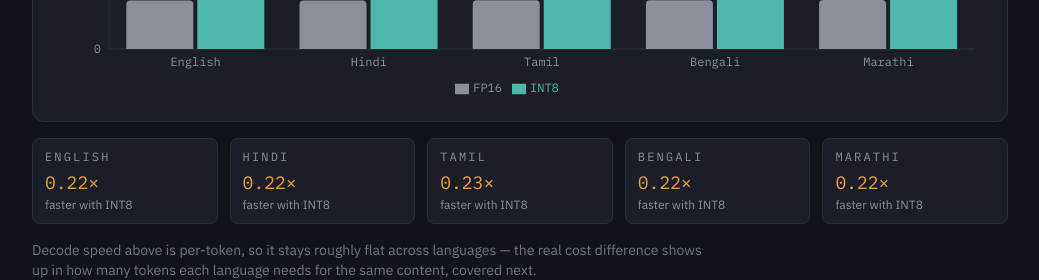
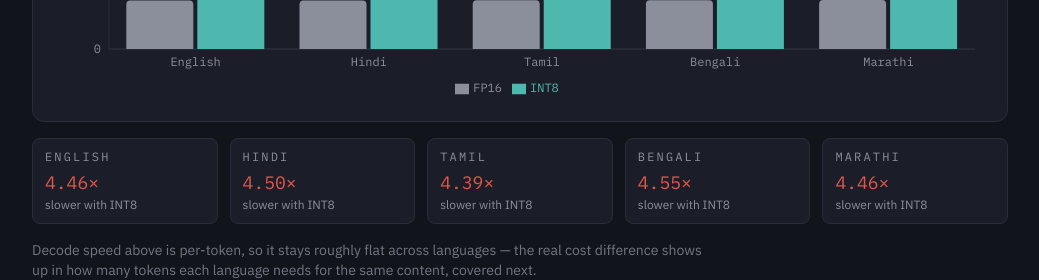
Before and after one commit to Adityajl/Indic-inference-lab, a Next.js app in the folder dashboard/: page / in a window 1280 px wide. Shown: the part 1640-1920 px from the top of the page, without its empty margins (120-1159 px from the left). Built offline with nearby package versions, Linux system fonts and the light colour scheme.

Commit message:
latency chnages

```diff
--- a/dashboard/components/LatencyThroughputChart.tsx
+++ b/dashboard/components/LatencyThroughputChart.tsx
@@ -69,15 +69,21 @@ export default function LatencyThroughputChart({
       </div>
 
       <div className="grid grid-cols-2 sm:grid-cols-3 md:grid-cols-5 gap-3 mt-4">
-        {data.map((d) => (
-          <div key={d.language} className="bg-surface border border-rule rounded-lg px-3 py-2.5">
-            <p className="font-mono text-xs text-ink2 uppercase tracking-widest2">{d.language}</p>
-            <p className="font-mono text-lg text-marigold mt-1">
-              {d.speedup ? `${d.speedup.toFixed(2)}×` : "—"}
-            </p>
-            <p className="font-body text-xs text-ink2">faster with INT8</p>
-          </div>
-        ))}
+        {data.map((d) => {
+          const isSlower = d.speedup !== null && d.speedup < 1;
+          const displayValue = d.speedup ? (isSlower ? 1 / d.speedup : d.speedup) : null;
+          return (
+            <div key={d.language} className="bg-surface border border-rule rounded-lg px-3 py-2.5">
+              <p className="font-mono text-xs text-ink2 uppercase tracking-widest2">{d.language}</p>
+              <p className={`font-mono text-lg mt-1 ${isSlower ? "text-ember" : "text-marigold"}`}>
+                {displayValue ? `${displayValue.toFixed(2)}×` : "—"}
+              </p>
+              <p className="font-body text-xs text-ink2">
+                {isSlower ? "slower with INT8" : "faster with INT8"}
+              </p>
+            </div>
+          );
+        })}
       </div>
       <p className="font-body text-sm text-ink2/80 mt-4 max-w-2xl">
         Decode speed above is per-token, so it stays roughly flat across languages — the real
```
